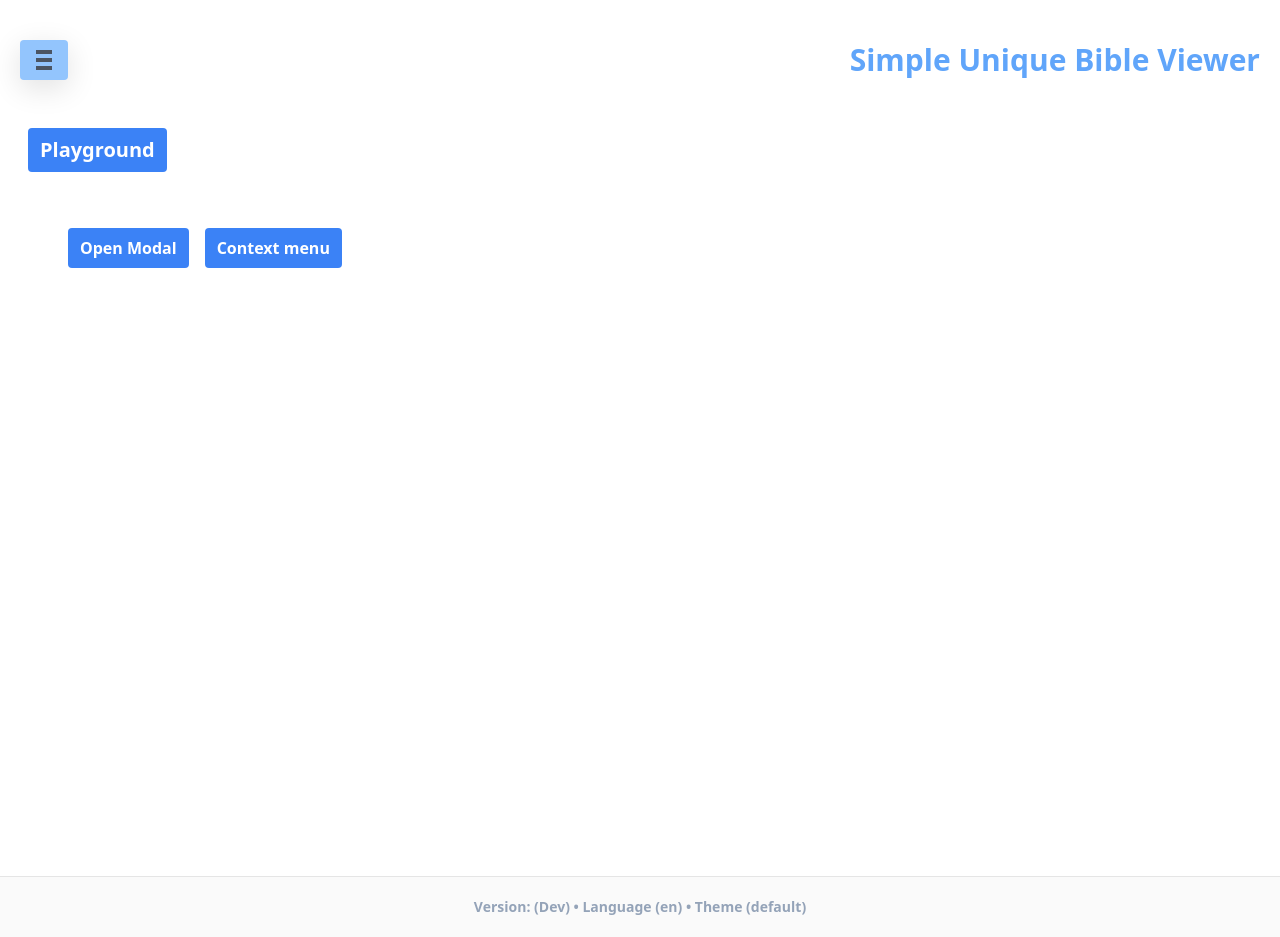
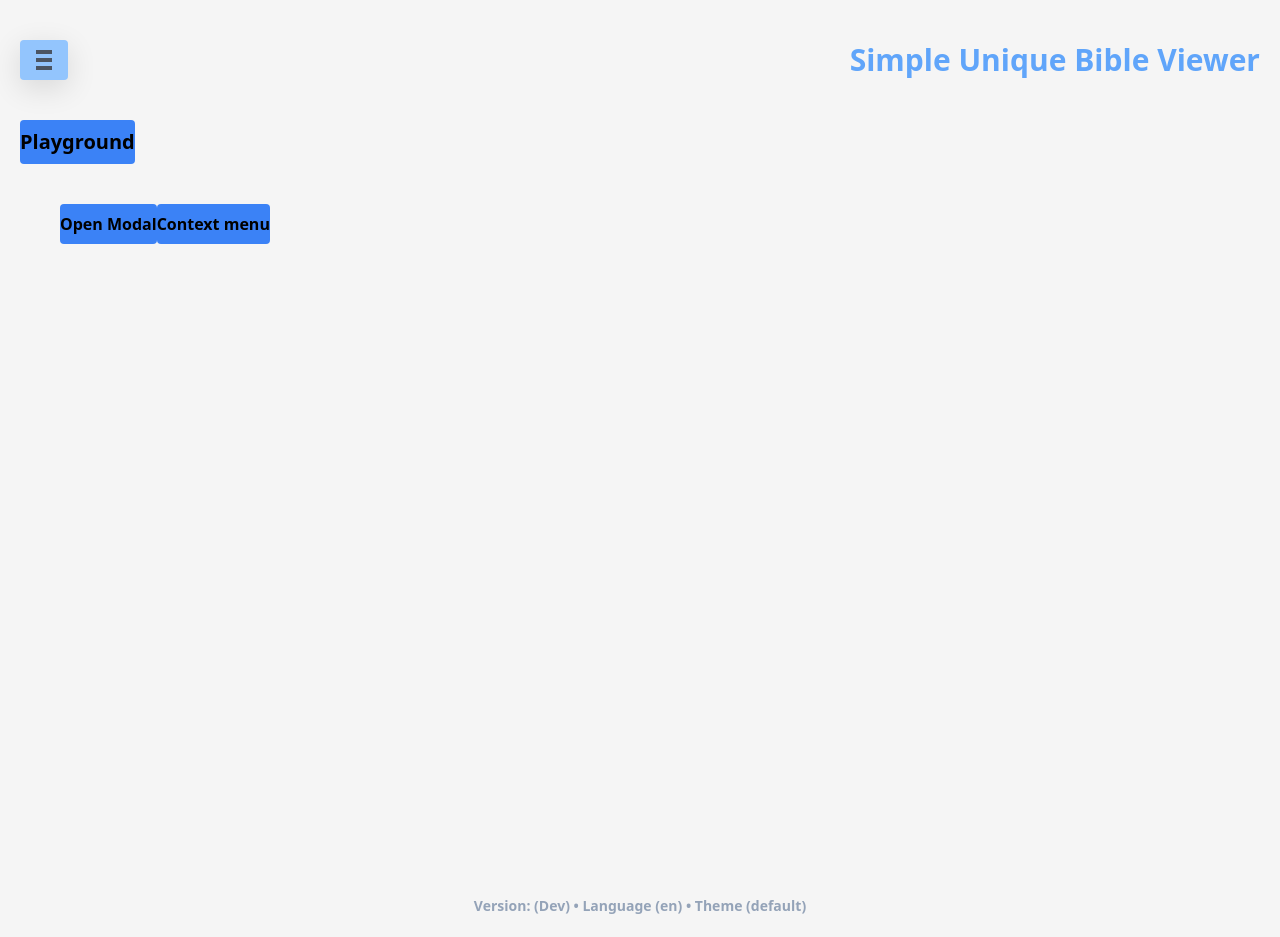
Before and after one commit to otseng/simple-unique-bible-app, a Next.js app: page /playground in a window 1280 px wide. Built offline with nearby package versions, Linux system fonts and the light colour scheme.

Commit message:
Add dark theme

```diff
--- a/components/footer.tsx
+++ b/components/footer.tsx
@@ -36,7 +36,6 @@ const Footer = () => {
   function handleLanguageItemClick({ id, event, props, data, triggerEvent }) {
     if (isDev()) {
       setLocalStorage("lang", id)
-      console.log("setting to " + id)
       gotoHome()
     } else {
       setLocalStorage("lang", '')
@@ -51,8 +50,8 @@ const Footer = () => {
   }
 
   function handleThemeItemClick({ id, event, props, data, triggerEvent }) {
+    setLocalStorage("theme", id)
     setTheme(id)
-    setLocalStorage("theme", id)
     console.log("setting theme to " + id)
   }
 
@@ -80,7 +79,7 @@ const Footer = () => {
 
   return (
     <>
-      <footer className="bg-neutral-50 border-t border-neutral-200">
+      <footer className={`${theme.footerStyle}`}>
         <Container>
           <div className="flex justify-center items-center pt-5 pb-5 text-sm font-bold text-slate-400">
             <a href="https://github.com/otseng/simple-unique-bible-viewer/blob/main/CHANGELOG.md" target="new">{lang.Version}: {version}</a>
@@ -98,8 +97,9 @@ const Footer = () => {
         <Item id="zh_HANS" onClick={handleLanguageItemClick}><span className="text-md">zh_HANS</span></Item>
       </Menu>
       <Menu id={THEME_POPUP_MENU}>
-        <Item id="default" onClick={handleThemeItemClick}><span className="text-md">Default</span></Item>
-        <Item id="large" onClick={handleThemeItemClick}><span className="text-md">Large</span></Item>
+        <Item id="default" onClick={handleThemeItemClick}><span className="text-md">default</span></Item>
+        <Item id="large" onClick={handleThemeItemClick}><span className="text-md">large</span></Item>
+        <Item id="dark" onClick={handleThemeItemClick}><span className="text-md">dark</span></Item>
       </Menu>
 
     </>
--- a/components/intro.tsx
+++ b/components/intro.tsx
@@ -45,7 +45,7 @@ const Intro = (props) => {
       >
         <Popover.Panel className="absolute z-20">
           <div className="rounded-lg shadow-lg ring-1 ring-black ring-opacity-5">
-            <div className="relative grid gap-1 bg-blue-400 p-3 rounded text-lg text-white font-bold">
+            <div className="relative grid gap-1 bg-blue-400 p-3 rounded text-lg text-neutral-50 font-bold">
               {menuItems.map((item) => {
                 return (
                   <>
--- a/components/layout.tsx
+++ b/components/layout.tsx
@@ -19,7 +19,6 @@ const Layout = ({ preview, children }: Props) => {
 
   setLang(langs[getLang()])
   const currentTheme = getTheme()
-  console.log("Current theme:" + currentTheme)
   setTheme(themes[currentTheme])
 
   return (
@@ -30,7 +29,10 @@ const Layout = ({ preview, children }: Props) => {
       </div>
       <div className="h-9"></div>
       <Footer />
-      <span className="font-serif font-sans"></span>
+      <span className="font-serif font-sans bg-blue-800 bg-blue-700" />
+      <span className="text-purple-400" />
+      <span className="text-neutral-300" />
+      <span className="bg-blue-500" />
     </>
   )
 }
--- a/components/meta.tsx
+++ b/components/meta.tsx
@@ -30,7 +30,6 @@ const Meta = () => {
       <meta name="msapplication-TileColor" content="#000000" />
       <meta name="msapplication-config" content="/favicon/browserconfig.xml" />
       <meta name="theme-color" content="#000" />
-      <link rel="alternate" type="application/rss+xml" href="/feed.xml" />
     </Head>
   )
 }
--- a/lib/styles.tsx
+++ /dev/null
@@ -1,8 +0,0 @@
-
-export const homeDisclosure = "flex w-full justify-between rounded-lg bg-purple-100 px-4 py-2 text-left text-sm font-medium text-purple-900 hover:bg-purple-200 focus:outline-none focus-visible:ring focus-visible:ring-purple-500 focus-visible:ring-opacity-75 mb-2"
-export const chapterDisclosure = "flex w-full justify-center rounded-lg bg-purple-100 px-3 py-2 text-center text-md font-bold text-purple-900 hover:bg-purple-200 focus:outline-none focus-visible:ring focus-visible:ring-purple-500 focus-visible:ring-opacity-75 mb-2"
-export const clickableButton = "bg-blue-500 hover:bg-blue-300 text-white font-bold py-2 px-3 rounded m-2"
-export const nonclickableButton = "hover:cursor-default bg-blue-500 text-white font-bold py-2 px-3 rounded m-2"
-export const textStrongs = "text-amber-700 hover:cursor-pointer align-super text-sm"
-
-export const menuItemStyle = "min-w-200 bg-indigo-300 p-2 text-lg text-blue z-20 hover:bg-indigo-400"
--- a/pages/playground.tsx
+++ b/pages/playground.tsx
@@ -3,15 +3,19 @@ import Intro from '../components/intro'
 import Layout from '../components/layout'
 import Head from 'next/head'
 import { APP_NAME } from '../lib/constants';
-import { clickableButton, nonclickableButton } from '../lib/styles';
 import { useState } from 'react';
 import BasicModal from '../components/basic-modal';
 import { Menu, Item, Separator, Submenu, useContextMenu } from 'react-contexify';
 import "react-contexify/dist/ReactContexify.css"
+import { useLang } from '../lang/langContext';
+import { useTheme } from '../theme/themeContext';
 
 const BIBLE_VERSE_POPUP_MENU = "bible-verse-popup-menu"
 
 export default function Index() {
+
+  const {lang, setLang} = useLang()
+  const {theme, setTheme} = useTheme()
 
   const [showModal, setShowModal] = useState(false);
 
@@ -42,16 +46,16 @@ export default function Index() {
         <Container>
           <Intro currentPage="Playground" />
 
-          <div className="text-xl"><button className={`${nonclickableButton}`}>Playground</button></div>
+          <div className="text-xl"><button className={`${theme.nonclickableButton}`}>Playground</button></div>
 
           <div className="m-10">
 
-            <button className={`${clickableButton}`} onClick={displayModal}>Open Modal</button>
+            <button className={`${theme.clickableButton}`} onClick={displayModal}>Open Modal</button>
 
             <BasicModal show={showModal} setter={setShowModal} title="Test Modal" content="This is my content"></BasicModal>
 
 
-            <button className={`${clickableButton}`} onClick={displayMenu}>Context menu</button>
+            <button className={`${theme.clickableButton}`} onClick={displayMenu}>Context menu</button>
 
           </div>
 
--- a/theme/themeContext.tsx
+++ b/theme/themeContext.tsx
@@ -11,6 +11,13 @@ export const useTheme = () => useContext(ThemeContext)
 export const ThemeProvider = (props) => {
     const [currentTheme, setCurrentTheme] = useState(themes["default"])
 
+    if (typeof document != "undefined") {
+        const element = document.getElementsByTagName("body")
+        if (element[0]) {
+            element[0].style.backgroundColor = currentTheme.backgroundColor
+        }
+    }
+
     return (
         <ThemeContext.Provider value={{ theme: currentTheme, setTheme: setCurrentTheme }}>
             {props.children}
--- a/theme/themeUtil.ts
+++ b/theme/themeUtil.ts
@@ -1,17 +1,6 @@
 import { getLocalStorage, windowExists, isDev, setLocalStorage } from "../lib/util"
 
 export function getTheme() {
-    let theme = getLocalStorage("theme") || "default"
-    if (windowExists()) {
-        const host = window.location.host
-        // if (host.startsWith("en.") || host.startsWith("simple.")) {
-        //     theme = "default"
-        // } else if (host.startsWith("zh_HANT.") || host.startsWith("tc.")) {
-        //     theme = "default"
-        // } else if (host.startsWith("zh_HANS.") || host.startsWith("sc.")) {
-        //     theme = "default"
-        // }
-        setLocalStorage("theme", theme)
-    }
+    const theme = getLocalStorage("theme") || "default"
     return theme
 }
--- a/theme/themes.tsx
+++ b/theme/themes.tsx
@@ -1,5 +1,8 @@
 export const themes = {
     "default": {
+        backgroundColor: "rgb(245 245 245)",
+        footerStyle: "bg-neutral-100 border-t border-neutral-200",
+
         homeDisclosure: "flex w-full justify-between rounded-lg bg-purple-100 px-4 py-2 text-left text-sm font-medium text-purple-900 hover:bg-purple-200 focus:outline-none focus-visible:ring focus-visible:ring-purple-500 focus-visible:ring-opacity-75 mb-2",
         chapterDisclosure: "flex w-full justify-center rounded-lg bg-purple-100 px-3 py-2 text-center text-md font-bold text-purple-900 hover:bg-purple-200 focus:outline-none focus-visible:ring focus-visible:ring-purple-500 focus-visible:ring-opacity-75 mb-2",
 
@@ -12,6 +15,9 @@ export const themes = {
         textStrongs: "text-amber-700 hover:cursor-pointer align-super text-sm",
     },
     "large": {
+        backgroundColor: "rgb(245 245 245)",
+        footerStyle: "bg-neutral-100 border-t border-neutral-200",
+
         homeDisclosure: "flex w-full justify-between rounded-lg bg-purple-100 px-4 py-2 text-left text-sm font-medium text-purple-900 hover:bg-purple-200 focus:outline-none focus-visible:ring focus-visible:ring-purple-500 focus-visible:ring-opacity-75 mb-2",
         chapterDisclosure: "flex w-full justify-center rounded-lg bg-purple-100 px-3 py-2 text-center text-md font-bold text-purple-900 hover:bg-purple-200 focus:outline-none focus-visible:ring focus-visible:ring-purple-500 focus-visible:ring-opacity-75 mb-2",
 
@@ -22,5 +28,20 @@ export const themes = {
         bibleReferenceContainer: "hover:cursor-pointer",
         bibleTextContainer: "",
         textStrongs: "text-amber-700 hover:cursor-pointer align-super text-sm",
+    },
+    "dark": {
+        backgroundColor: "rgb(38 38 38)",
+        footerStyle: "bg-neutral-800 border-t border-neutral-800",
+
+        homeDisclosure: "flex w-full justify-between rounded-lg bg-blue-800 hover:bg-blue-700 px-4 py-2 text-left text-sm font-medium text-purple-400 focus:outline-none focus-visible:ring focus-visible:ring-purple-500 focus-visible:ring-opacity-75 mb-2",
+        chapterDisclosure: "flex w-full justify-center rounded-lg bg-blue-800 hover:bg-blue-700 px-3 py-2 text-center text-md font-bold text-purple-400 focus:outline-none focus-visible:ring focus-visible:ring-purple-500 focus-visible:ring-opacity-75 mb-2",
+
+        clickableButton: "bg-blue-500 hover:bg-blue-500 text-neutral-300 font-bold py-2 px-3 rounded m-2",
+        nonclickableButton: "hover:cursor-default bg-blue-500 text-neutral-300 font-bold py-2 px-3 rounded m-2",
+
+        bibleDivContainer: "text-xl font-serif",
+        bibleReferenceContainer: "hover:cursor-pointer text-neutral-300",
+        bibleTextContainer: "text-neutral-300",
+        textStrongs: "text-amber-700 hover:cursor-pointer align-super text-sm",
     }
 }
```
Also changed, not shown: pages/bible/[text]/[book]/[chapter]/index.tsx (+6 -6 lines).
